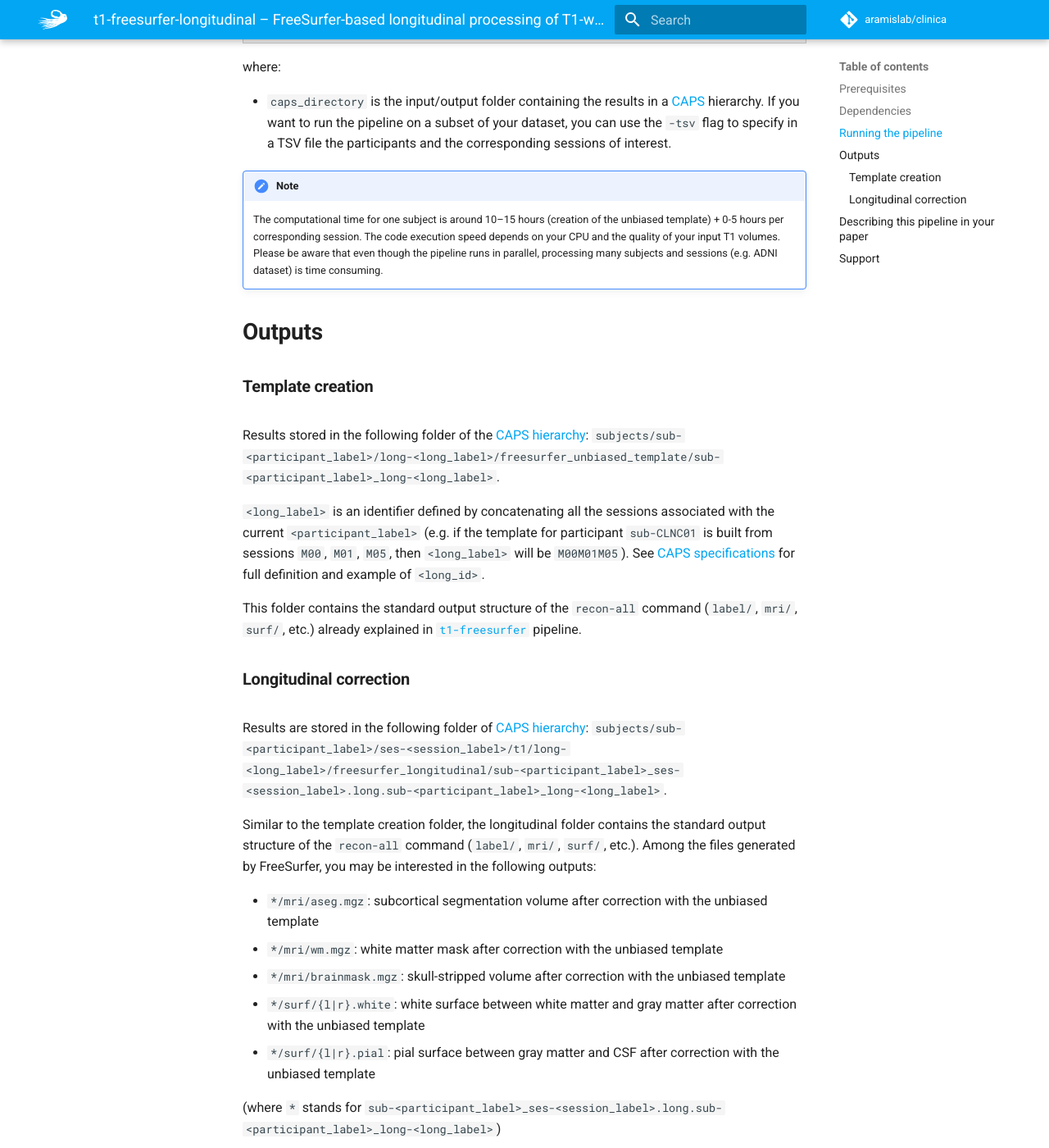
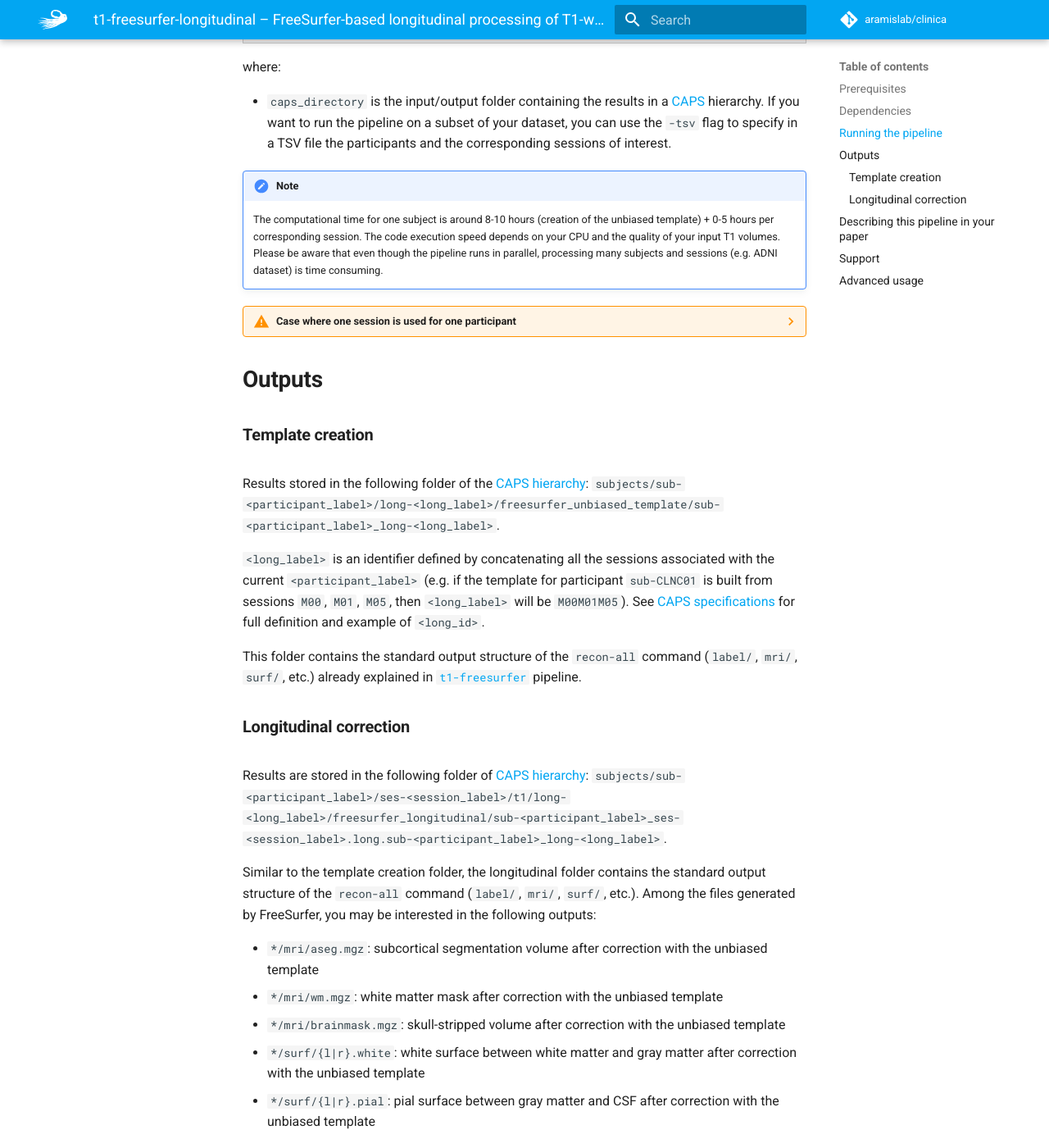
Before and after one commit to aramis-lab/clinica, an MkDocs documentation site: the page built from docs/Pipelines/T1_FreeSurfer_Longitudinal.md, in a window 1280 px wide and 1400 px high, scrolled down 1067 px. Shown: the whole window at 82% size. Built offline with MkDocs 1.6.1 and Material for MkDocs 9.7.7, drawn with Linux system fonts in a browser that asks for light colours; comment, search, counter and statistics services are not loaded; some of the changed text lies outside the part shown.

Commit message:
Add details for 1 time point case

````diff
--- a/docs/Pipelines/T1_FreeSurfer_Longitudinal.md
+++ b/docs/Pipelines/T1_FreeSurfer_Longitudinal.md
@@ -26,8 +26,42 @@
 
 
 !!! note
-    The computational time for one subject is around 10–15 hours (creation of the unbiased template) + 0-5 hours per corresponding session. The code execution speed depends on your CPU and the quality of your input T1 volumes. Please be aware that even though the pipeline runs in parallel, processing many subjects and sessions (e.g. ADNI dataset) is time consuming.
+    The computational time for one subject is around 8-10 hours (creation of the unbiased template) + 0-5 hours per corresponding session. The code execution speed depends on your CPU and the quality of your input T1 volumes. Please be aware that even though the pipeline runs in parallel, processing many subjects and sessions (e.g. ADNI dataset) is time consuming.
 
+??? warning "Case where one session is used for one participant"
+    If your CAPS directory contains one participant with one session e.g.:
+    ```text
+    CAPS
+    └── subjects
+     ├── sub-CLNC01
+     │   ├── ses-M00
+     │   │   └── t1
+     │   │       └── freesurfer_cross_sectional
+     │   └── ses-M18
+     │       └── t1
+     │           └── freesurfer_cross_sectional
+     └── sub-CLNC02
+         └── ses-M00
+             └── t1
+                 └── freesurfer_cross_sectional
+    ```
+    You will see these types of message when running Clinica:
+    ```text
+    $ clinica run t1-freesurfer-template CAPS -np 2 -wd <WD>
+    The pipeline will be run on the following 2 participant(s):
+    	sub-CLNC01 | ses-M18, ses-M00 | long-M00M18
+    	sub-CLNC02 | ses-M00 | long-M00
+    List available in <path_to_wd>/t1-freesurfer-template/participants.tsv
+    The pipeline will last approximately 10 hours per participant.
+    [13:33:43] sub-CLNC02 | long-M00 has only one time point. Needs to create a $SUBJECTS_DIR folder in /tmp/tmpe7ztq9hq
+    [13:33:43] Running pipeline for sub-CLNC01 | long-M00M18
+    [13:33:43] Running pipeline for sub-CLNC02 | long-M00
+    [19:51:18] sub-CLNC01 | long-M00M18 has completed
+    [20:15:04] Segmentation of sub-CLNC02 | long-M00 has moved to working directory and $SUBJECTS_DIR folder (/tmp/tmpe7ztq9hq) was deleted
+    [20:15:05] sub-CLNC02 | long-M00 has completed
+    [20:15:09] The t1-freesurfer-template pipeline has completed. You can now delete the working directory (<path_to_wd>/t1-freesurfer-template).
+    ```
+    When one session is used for template creation, FreeSurfer (`recon-all -base`) may crash if it has to handle very long path. The workaround we are currently using is that when one time point is detected for a given participant, FreeSurfer will be run in a temporary folder (e.g. `/tmp/tmp<hash>`) instead of `<path_to_wd>/t1-freesurfer-template/ReconAll`. Then, segmentation will be copied to the working directory before the deletion of the temporary folder.
 
 ## Outputs
 ### Template creation
@@ -80,3 +114,21 @@
 
 -   You can use the [Clinica Google Group](https://groups.google.com/forum/#!forum/clinica-user) to ask for help!
 -   Report an issue on [GitHub](https://github.com/aramis-lab/clinica/issues).
+
+## Advanced usage
+
+The two main processing steps of the `t1-freesurfer-longitudinal` pipeline can be performed individually:
+
+ - **Template creation**
+
+    Command line:
+    ```
+    clinica run t1-freesurfer-template caps_directory
+    ```
+
+- **Longitudinal correction**
+
+    Command line:
+    ```
+    clinica run t1-freesurfer-longitudinal caps_directory
+    ```
````
Also changed, not shown: other parts of docs/Pipelines/T1_FreeSurfer_Longitudinal.md (+1 -1 lines).
